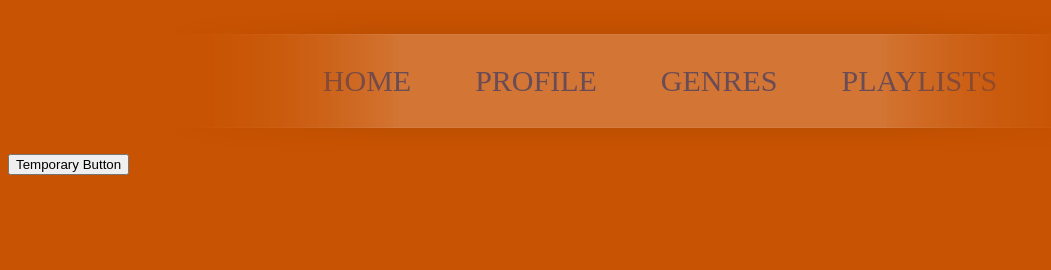
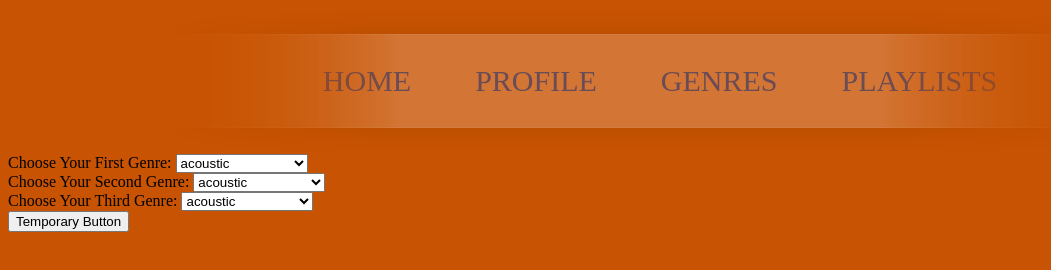
Before and after one commit to ejw773/tunebuzz, a website: page public/songs.html in a window 1280 px wide. Shown: the whole page, without its empty margins (0-1051 px from the left). Drawn offline with Linux system fonts and the light colour scheme.

Commit message:
adds dropdown menus to songs.html

```diff
--- a/public/genre_list.js
+++ b/public/genre_list.js
@@ -126,3 +126,25 @@ const masterGenres = [
     "work-out",
     "world-music"
 ]
+
+console.log(masterGenres);
+
+
+// Populates the dropdown menus
+var selection1 = document.getElementById("genre1");
+var selection2 = document.getElementById("genre2");
+var selection3 = document.getElementById("genre3");
+
+function populateDropdown(selection) {
+    for(var i = 0; i < masterGenres.length; i++) {
+        var opt = masterGenres[i];
+        var el = document.createElement("option");
+        el.textContent = opt;
+        el.value = opt;
+        selection.appendChild(el);
+    }
+}
+
+populateDropdown(selection1);
+populateDropdown(selection2);
+populateDropdown(selection3);
--- a/public/songs.html
+++ b/public/songs.html
@@ -25,8 +25,29 @@
 </nav>
 
 <body>
-    <button id="tempButton" onclick="fetchData()">Temporary Button</button>
 
+
+
+    <div class="selectGenres">
+        <div class="drop-downs"> <label for="genre1">Choose Your First Genre:</label>
+            <select name="genre1" id="genre1">
+            </select>
+        </div>
+        <div class="drop-downs"> <label for="genre2">Choose Your Second Genre:</label>
+            <select name="genre2" id="genre2">
+            </select>
+        </div>
+        <div class="drop-downs"> <label for="genre3">Choose Your Third Genre:</label>
+            <select name="genre3" id="genre3">
+            </select>
+        </div>
+    </div>
+
+
+
+
+    <button id="tempButton" onclick="submitGenres('acoustic', 'classical', 'salsa')">Temporary Button</button>
 </body>
     <script src="../js/genre.js"></script>
+    <script src="genre_list.js"></script>
 </html>
```
Also changed, not shown: js/genre.js (+2 -1 lines).
